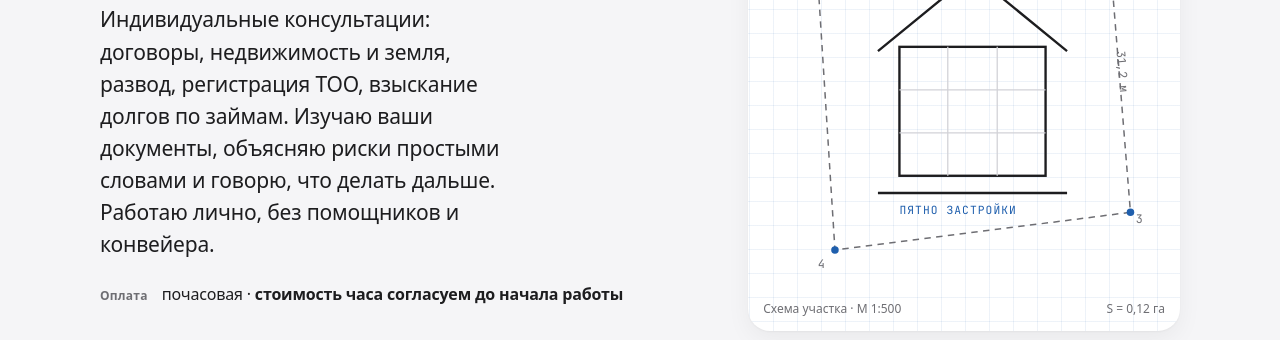
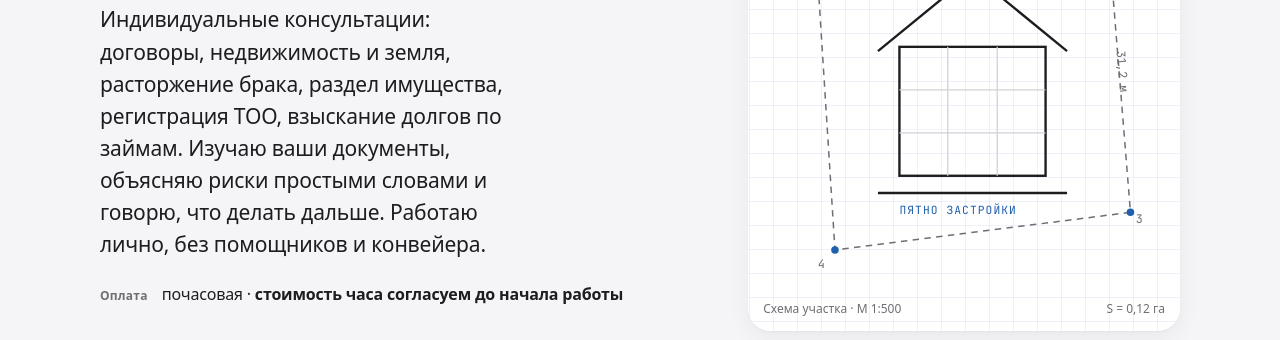
Before and after one commit to slegaldep7725-crypto/saule, a website: page index.html in a window 1280 px wide. Shown: the part 426-766 px from the top of the page. Drawn offline with Linux system fonts and the light colour scheme.

Commit message:
Первый экран: расторжение брака и раздел имущества
Co-Authored-By: Claude Opus 5.5 <noreply@anthropic.com>
Claude-Session: https://claude.ai/code/session_012LtW73Ha579mn7axoR94fT

```diff
--- a/index.html
+++ b/index.html
@@ -434,7 +434,7 @@ input:focus,textarea:focus,select:focus{outline:0;box-shadow:0 0 0 3px color-mix
       <div>
         <p class="label">Частная юридическая практика · Арбитр с 2006 года · Алматы и весь Казахстан</p>
         <h1 style="margin-top:18px">Saule<br><em>Turarova</em></h1>
-        <p class="role">Индивидуальные консультации: договоры, недвижимость и земля, развод, регистрация ТОО, взыскание долгов по займам. Изучаю ваши документы, объясняю риски простыми словами и говорю, что делать дальше. Работаю лично, без помощников и конвейера.</p>
+        <p class="role">Индивидуальные консультации: договоры, недвижимость и земля, расторжение брака, раздел имущества, регистрация ТОО, взыскание долгов по займам. Изучаю ваши документы, объясняю риски простыми словами и говорю, что делать дальше. Работаю лично, без помощников и конвейера.</p>
         <p class="rate-line"><span class="label">Оплата</span><span>почасовая · <b class="js-rate">стоимость часа согласуем до начала работы</b></span></p>
         <div class="actions">
           <a class="btn" href="#zayavka">Записаться на консультацию</a>
```
